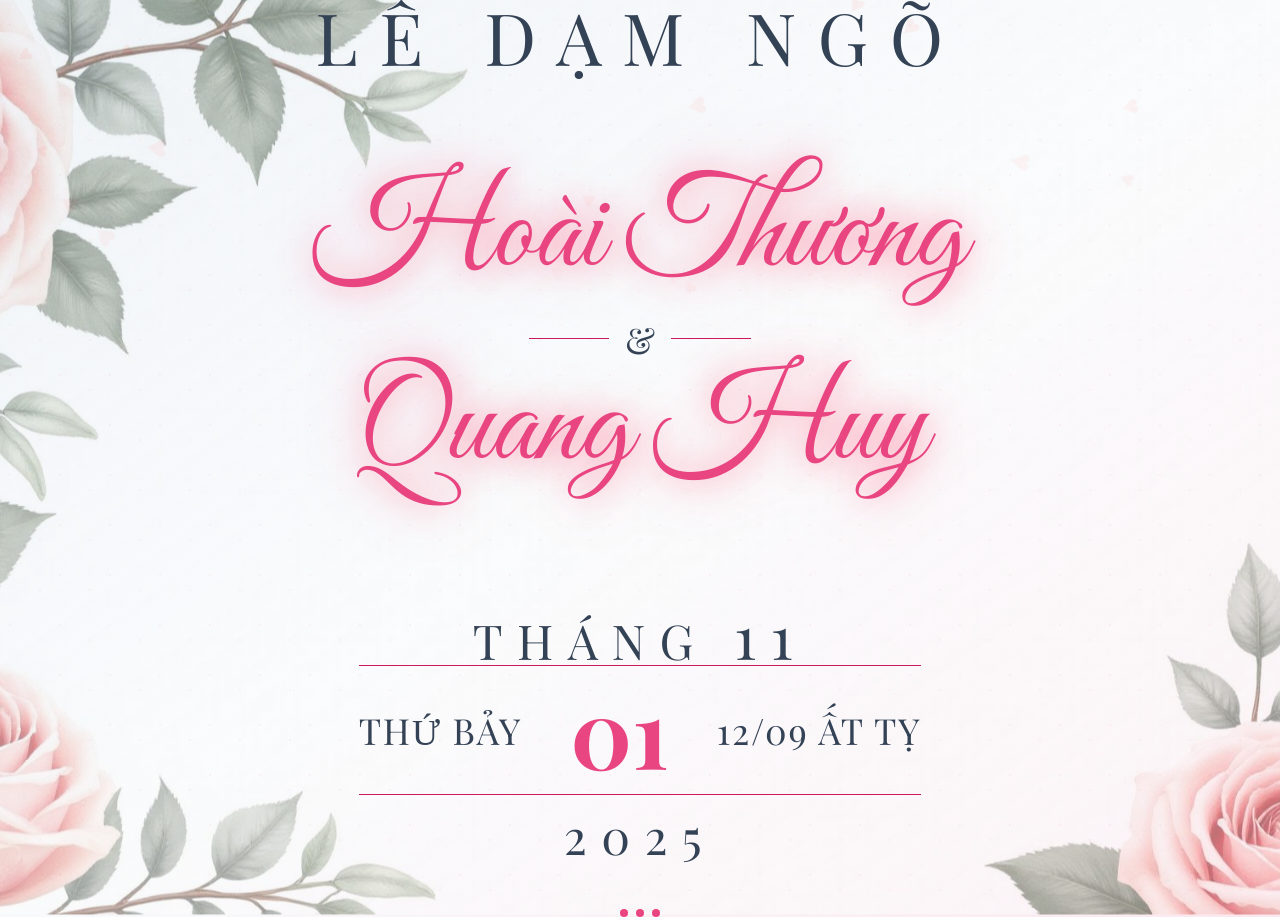
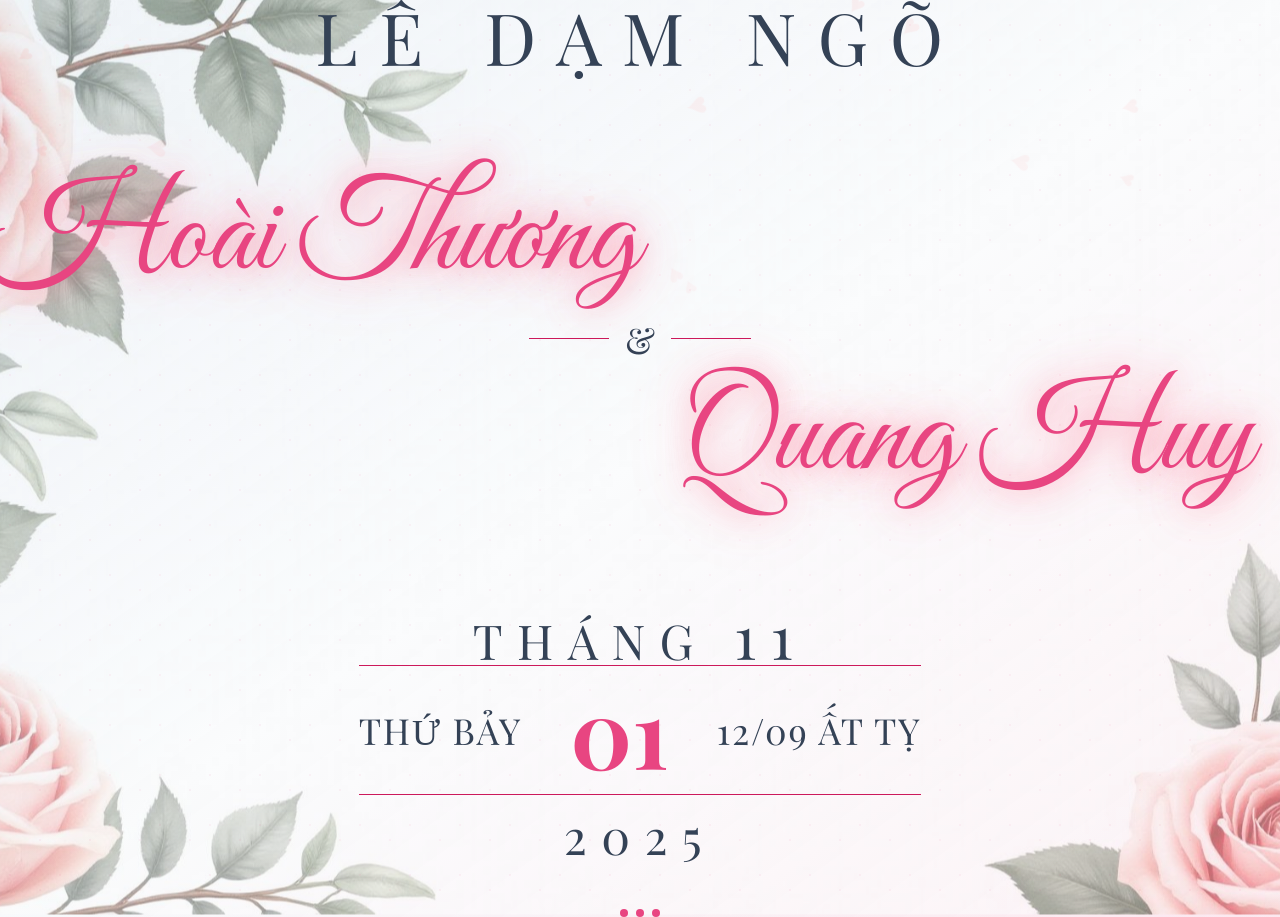
Before and after one commit to huyzblm98/wedding-huy-thuong, a React (Vite) app: page / in a window 1280 px wide. Built offline with nearby package versions, Linux system fonts and the light colour scheme; the HTML template or start-up script is replaced by a standard one.

Commit message:
Revert name position changes

```diff
--- a/src/components/WeddingHero.tsx
+++ b/src/components/WeddingHero.tsx
@@ -84,7 +84,7 @@ const WeddingHero = () => {
         </h2>
 
         <div className="mb-6 animate-fade-in max-w-4xl mx-auto px-4" style={{ marginTop: '15%', animationDelay: '0.3s' }}>
-          <h1 className="font-script text-5xl sm:text-7xl md:text-8xl lg:text-9xl text-wedding-rose mb-2 -translate-x-[15%] sm:-translate-x-[25%] md:-translate-x-[40%] lg:-translate-x-[50%] animate-float" style={{ textShadow: '0 0 30px rgba(255, 105, 135, 0.6), 0 0 60px rgba(255, 105, 135, 0.4)' }}>
+          <h1 className="font-script text-5xl sm:text-7xl md:text-8xl lg:text-9xl text-wedding-rose mb-2 -translate-x-[15%] sm:-translate-x-[25%] md:-translate-x-[40%] lg:-translate-x-[50%] transition-all duration-500" style={{ textShadow: '0 0 30px rgba(255, 105, 135, 0.6), 0 0 60px rgba(255, 105, 135, 0.4)' }}>
             Hoài Thương
           </h1>
           <div className="flex items-center justify-center gap-4 my-4">
@@ -92,7 +92,7 @@ const WeddingHero = () => {
             <span className="font-playfair text-2xl sm:text-3xl md:text-4xl text-wedding-text">&</span>
             <div className="h-px w-12 sm:w-20 bg-wedding-accent"></div>
           </div>
-          <h1 className="font-script text-5xl sm:text-7xl md:text-8xl lg:text-9xl text-wedding-rose translate-x-[15%] sm:translate-x-[25%] md:translate-x-[40%] lg:translate-x-[50%] animate-float" style={{ textShadow: '0 0 30px rgba(255, 105, 135, 0.6), 0 0 60px rgba(255, 105, 135, 0.4)', animationDelay: '1s' }}>
+          <h1 className="font-script text-5xl sm:text-7xl md:text-8xl lg:text-9xl text-wedding-rose translate-x-[15%] sm:translate-x-[25%] md:translate-x-[40%] lg:translate-x-[50%] transition-all duration-500" style={{ textShadow: '0 0 30px rgba(255, 105, 135, 0.6), 0 0 60px rgba(255, 105, 135, 0.4)' }}>
             Quang Huy
           </h1>
         </div>
```
